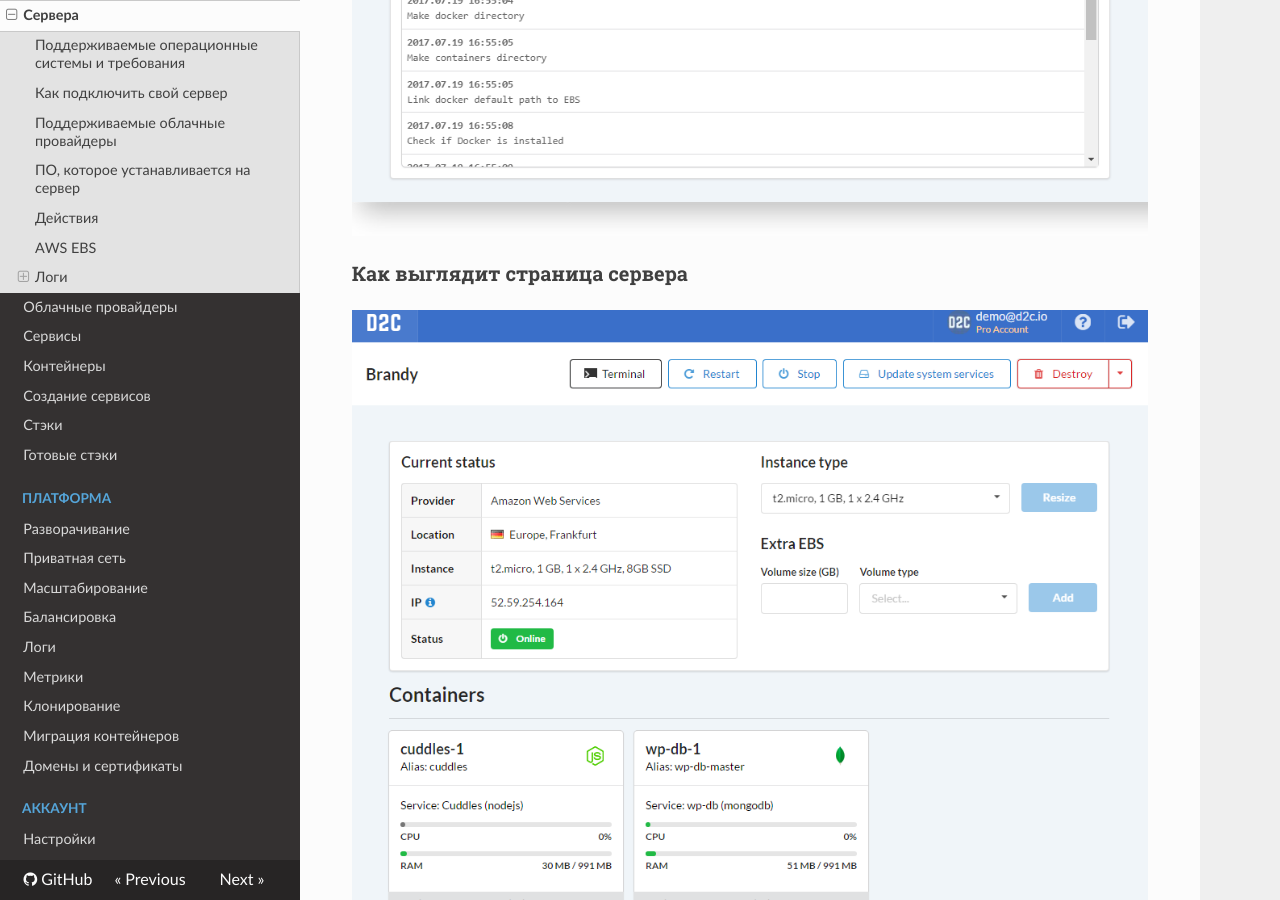
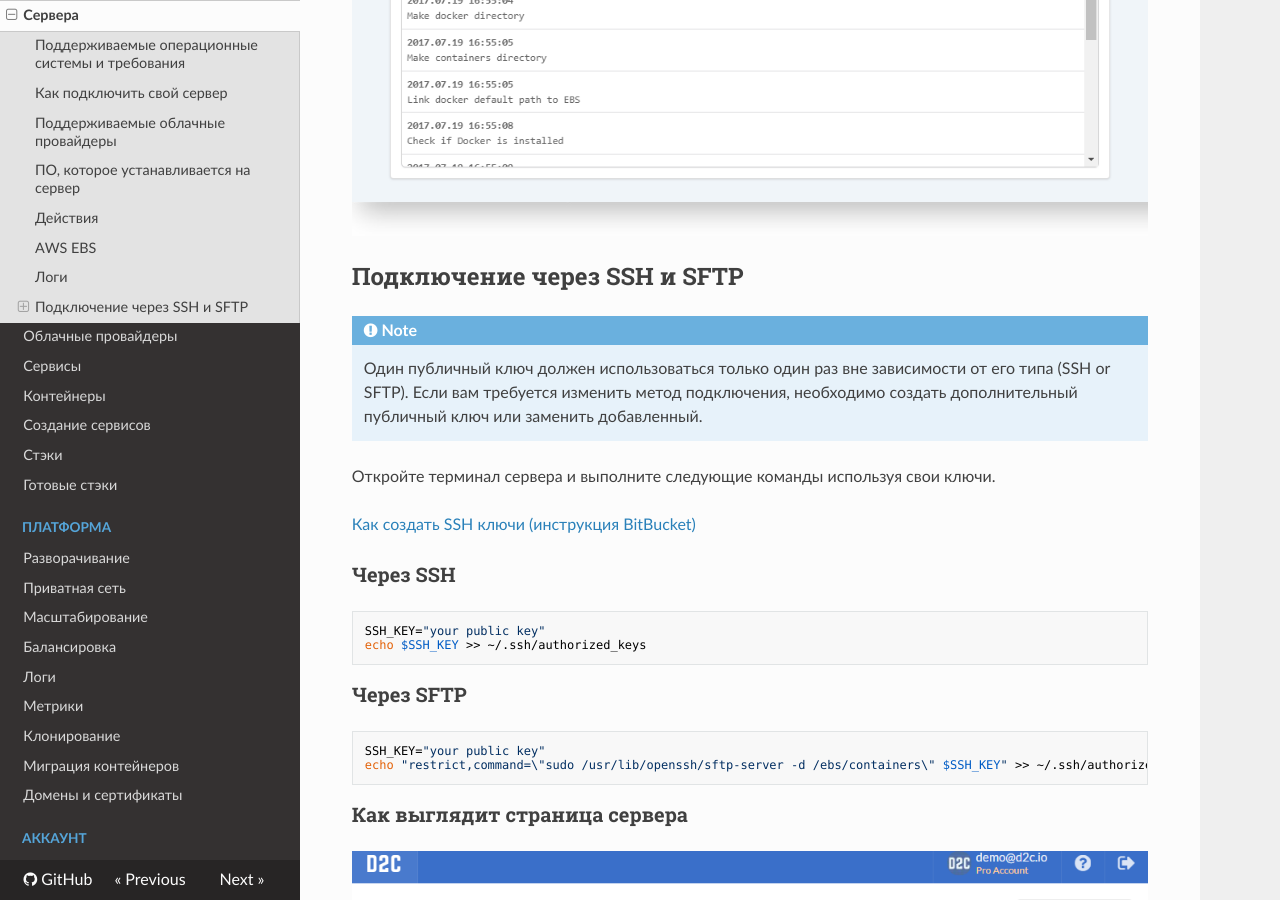
Before and after one commit to d2cio/docs-ru, an MkDocs documentation site: the page built from docs/getting-started/hosts.md, in a window 1280 px wide and 900 px high, scrolled down 3101 px. Built offline with MkDocs 1.6.1, drawn with Linux system fonts in a browser that asks for light colours; nearby versions of some CDN libraries; old or Windows-style settings are respelled for this version of MkDocs.

Commit message:
new parametres for stacks and manual for sftp/ssh connection

````diff
--- a/docs/getting-started/hosts.md
+++ b/docs/getting-started/hosts.md
@@ -72,6 +72,30 @@
 
 ![Hosts](../img/host_logs.png)
 
+## Подключение через SSH и SFTP
+
+!!! note
+
+    Один публичный ключ должен использоваться только один раз вне зависимости от его типа (SSH or SFTP). Если вам требуется изменить метод подключения, необходимо создать дополнительный публичный ключ или заменить добавленный.
+
+Откройте терминал сервера и выполните следующие команды используя свои ключи.
+
+[Как создать SSH ключи (инструкция BitBucket)](https://confluence.atlassian.com/bitbucketserver/creating-ssh-keys-776639788.html)
+
+### Через SSH
+
+```bash
+SSH_KEY="your public key"
+echo $SSH_KEY >> ~/.ssh/authorized_keys
+```
+
+### Через SFTP
+
+```bash
+SSH_KEY="your public key"
+echo "restrict,command=\"sudo /usr/lib/openssh/sftp-server -d /ebs/containers\" $SSH_KEY" >> ~/.ssh/authorized_keys
+```
+
 ### Как выглядит страница сервера
 
 ![Hosts](../img/host_page.png)
````
Also changed, not shown: docs/getting-started/stacks.md (+2 -0 lines).
